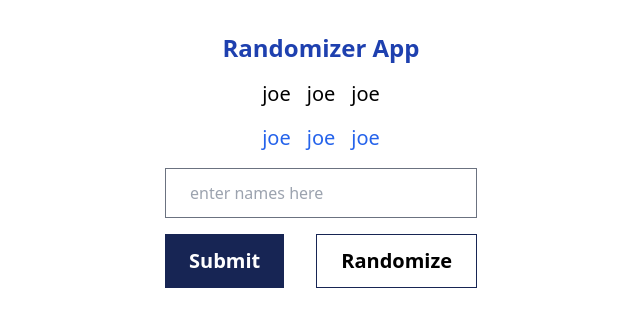
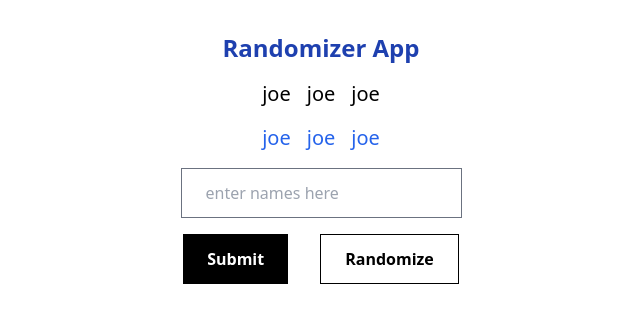
Before and after one commit to Ariel-joe/randomizer, a website: page public/index.html in a window 1280 px wide. Shown: the whole page, without its empty margins (319-959 px from the left). Drawn offline with Linux system fonts and the light colour scheme.

Commit message:
ui design

```diff
--- a/public/index.html
+++ b/public/index.html
@@ -25,8 +25,8 @@
         <div class="flex flex-col items-center justify-center">
             <input type="text" placeholder="enter names here" class="border min-w-full px-6 py-3 border-gray-500 mb-4">
             <div class="flex flex-row gap-8">
-                <button class="bg-blue-950 px-6 py-3 text-white font-semibold text-xl">Submit</button>
-                <button class=" border border-blue-950 px-6 py-3 font-semibold text-xl">Randomize</button>
+                <button class="bg-black px-6 py-3 text-white font-semibold">Submit</button>
+                <button class=" border border-black px-6 py-3 font-semibold">Randomize</button>
             </div>
         </div>
     </div>
```
Also changed, not shown: public/styles.css.
